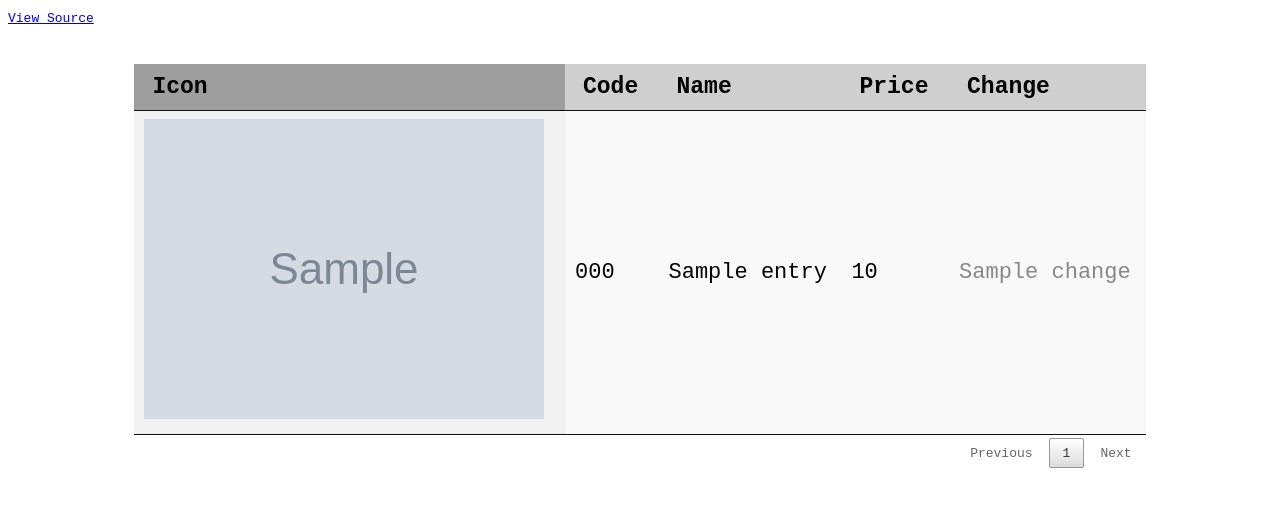
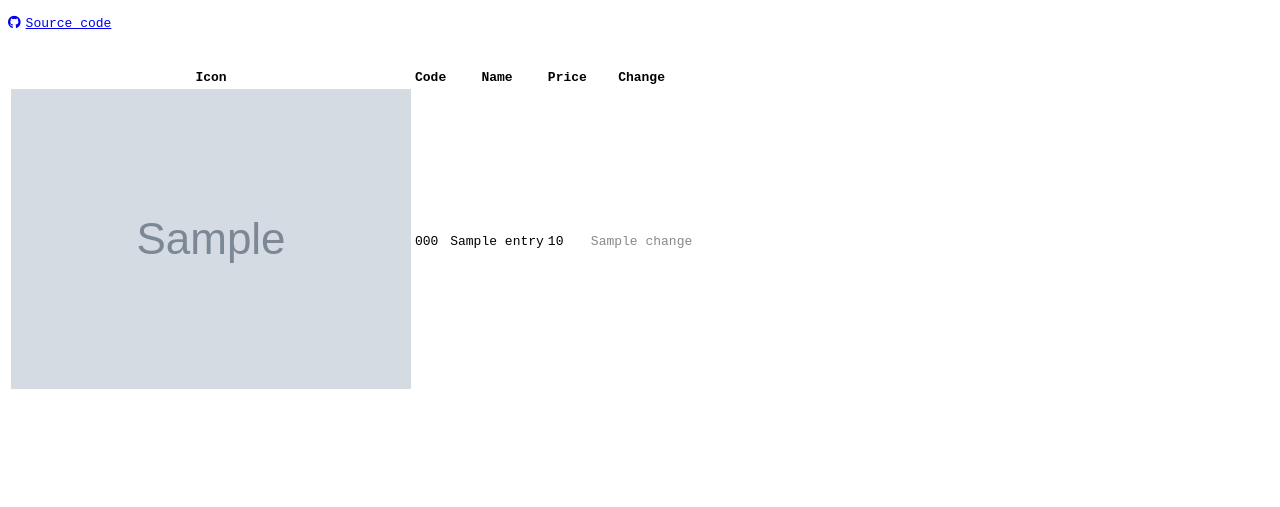
Before and after one commit to jakedolan443/cryptohttp, a Flask app: template templates/index.html in a window 1280 px wide. Shown: the top 507 px of the page. Run offline with Flask 2, Linux system fonts and the light colour scheme; the template is opened without the code that fills it: most values are stand-ins (such as "Sample title", 1, 10 or a date in 2020); grey boxes marked "Sample" are stand-in pictures; some libraries are stand-ins or nearby versions; grey boxes are pictures that could not be loaded.

Commit message:
Added CSS theme(light and dark mode)

```diff
--- a/templates/index.html
+++ b/templates/index.html
@@ -1,10 +1,13 @@
 <!DOCTYPE html>
+
+<script src="https://use.fontawesome.com/2fb24c7815.js"></script>
 <script type="text/javascript" src="js/jquery.min.js"></script>
 <script type="text/javascript" src="js/jquery-3.5.1.js"></script>
 <script type="text/javascript" src="js/jquery.dataTables.min.js"></script>
 <link rel="stylesheet" href="css/jquery-ui.css" />
 <link rel="stylesheet" href="css/jquery.dataTables.css">
 <link rel="stylesheet" href="css/style.css">
+
 <script>
 $(document).ready( function () {
        $('#example').dataTable({
@@ -15,12 +18,23 @@ $(document).ready( function () {
        "bInfo": false
    })});
 </script>
+
+
+<body class="light-mode">
+<div class="top">
 <font size="2" face="Courier New" >
-<a href="https://github.com/jakedolan443/cryptohttp" style="text-align: left">View Source</a>
+
+<div  class="container" style="margin-top: 2vh;">
+  <a href="https://github.com/jakedolan443/cryptohttp" target="_blank" class="contribute"><i class="fa fa-github" aria-hidden="true" style="padding-right: 5px;"></i>Source code</a>
+    <div  id="click_advance" onclick="this.classList.toggle('active')" class="button-toggle">
+        <div class="circle"></div>
+    </div>
+</div>
+</div>
 <br>
 <br>
-<div style="width:80%; margin:0 auto;">
-<table id="example" class="display cryptotable" style="font-size: 22px">
+<div class="table-position">
+<table id="example" class="display cryptotable table-font" >
 <thead>
     <tr>
         <th class="disable-select">Icon</th>
@@ -45,3 +59,7 @@ $(document).ready( function () {
 </font>
 <br>
 </div>
+
+
+<script type="text/javascript" src="js/jquery-color.js"></script>
+</body>
```
